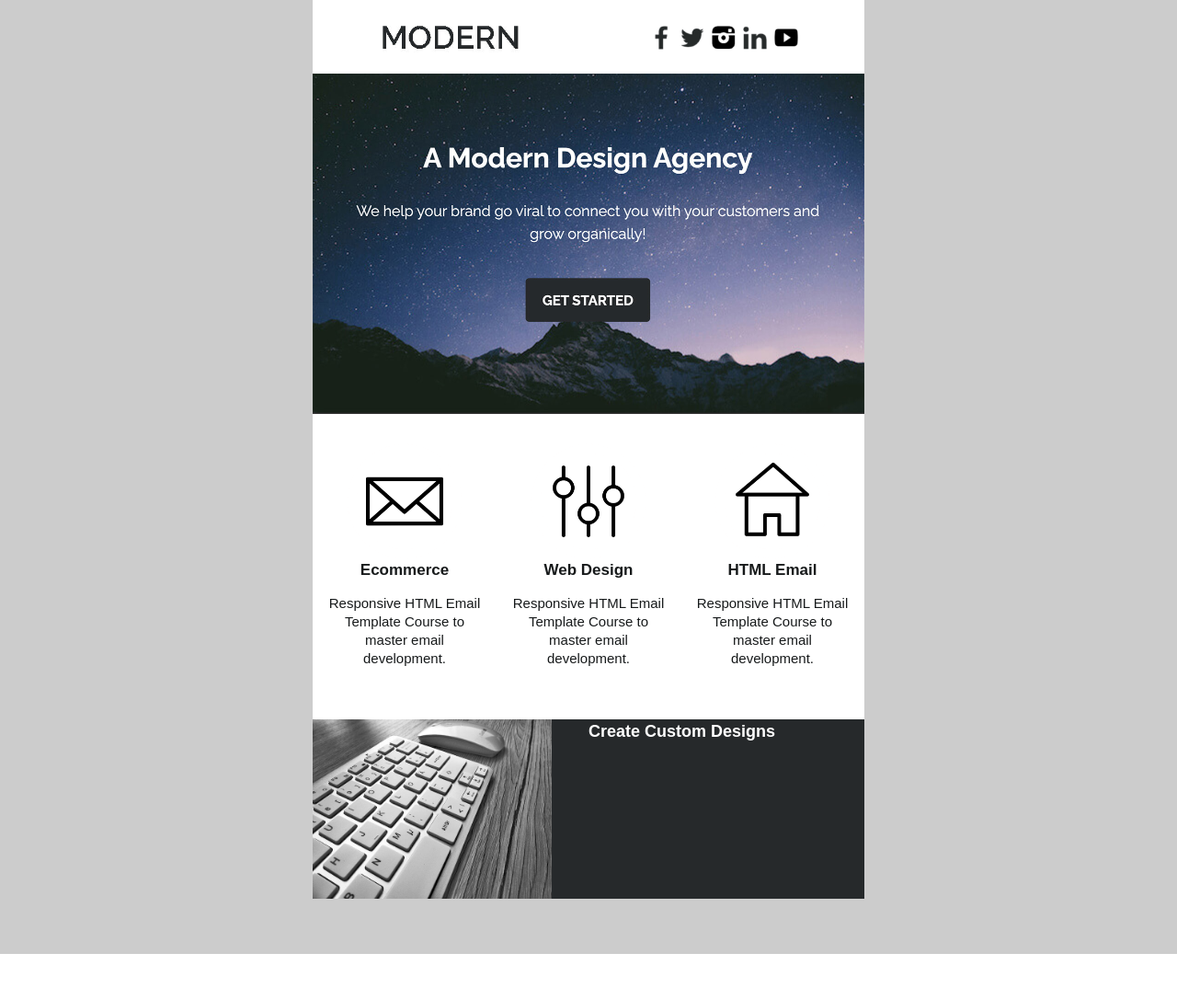
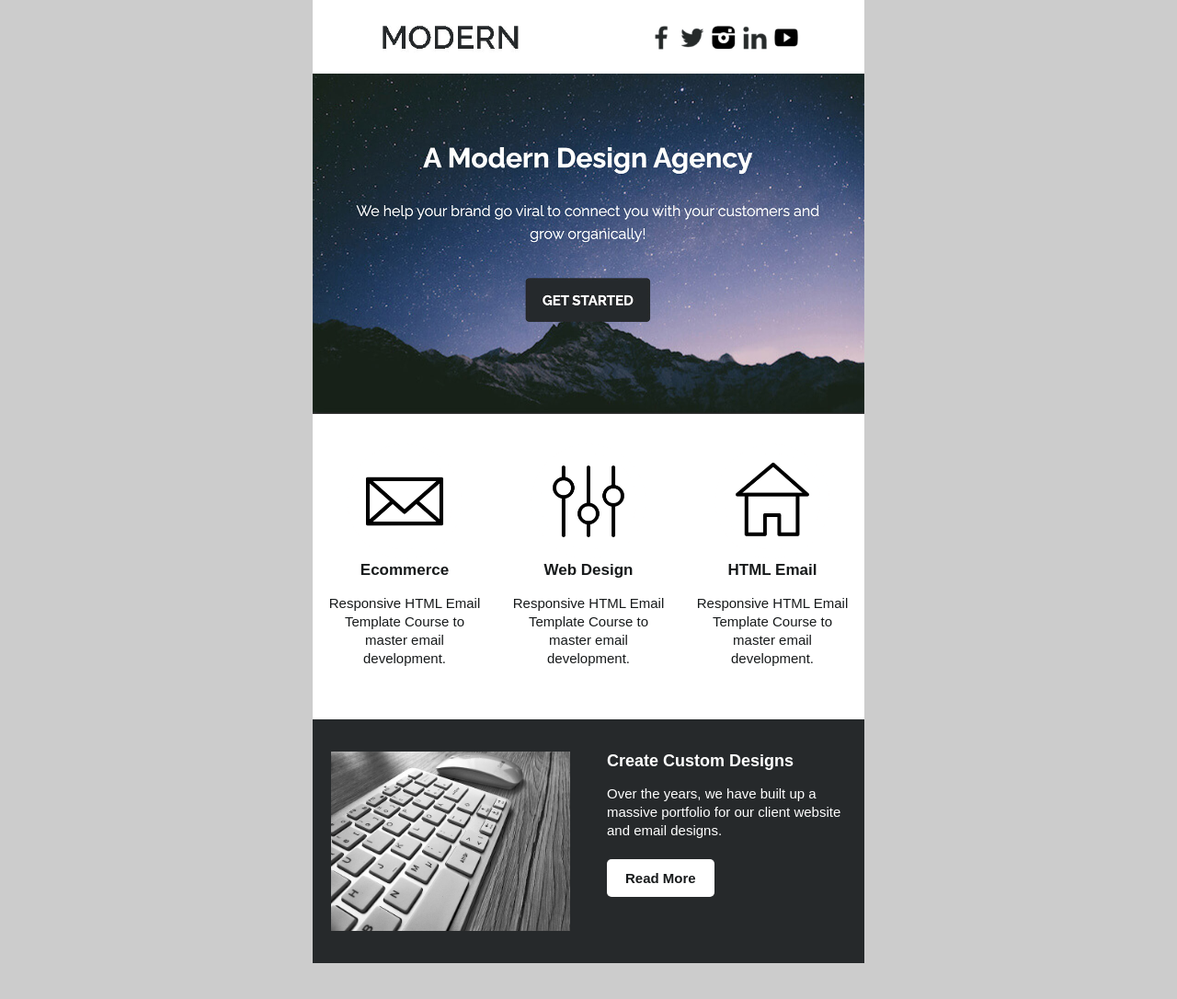
Before and after one commit to Lansa-18/HTML-Template-Creation, a plain HTML site: page index.html in a window 1280 px wide. Shown: the whole page at 92% size. Before the commit the page ends 1037 px from the top, so only its background shows below. Drawn offline with nearby package versions, Linux system fonts and the light colour scheme.

Commit message:
progress

```diff
--- a/index.html
+++ b/index.html
@@ -68,6 +68,25 @@
         line-height: 20px;
         padding: 0 5px;
       }
+	  .two-columns.last{
+		padding: 15px 0;
+	  }
+	  .two-columns .padding{
+		padding: 20px;
+	  }
+	  .two-columns .content{
+		font-size: 15px;
+		line-height: 20px;
+		text-align: left;
+	  }
+	  .button{
+		background-color: #fff;
+		color: #171a1b;
+		text-decoration: none;
+		padding: 12px 20px;
+		border-radius: 5px;
+		font-weight: bold;
+	  }
     </style>
   </head>
   <body>
```
